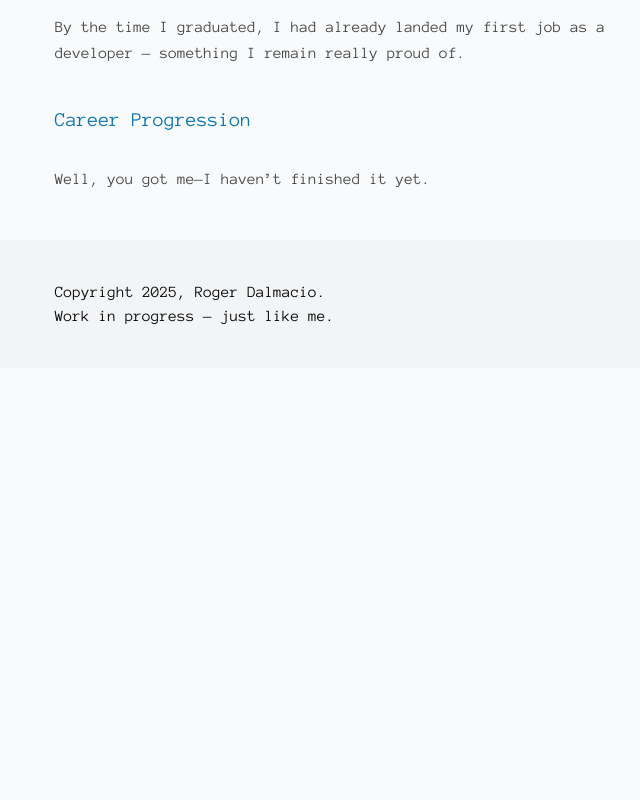
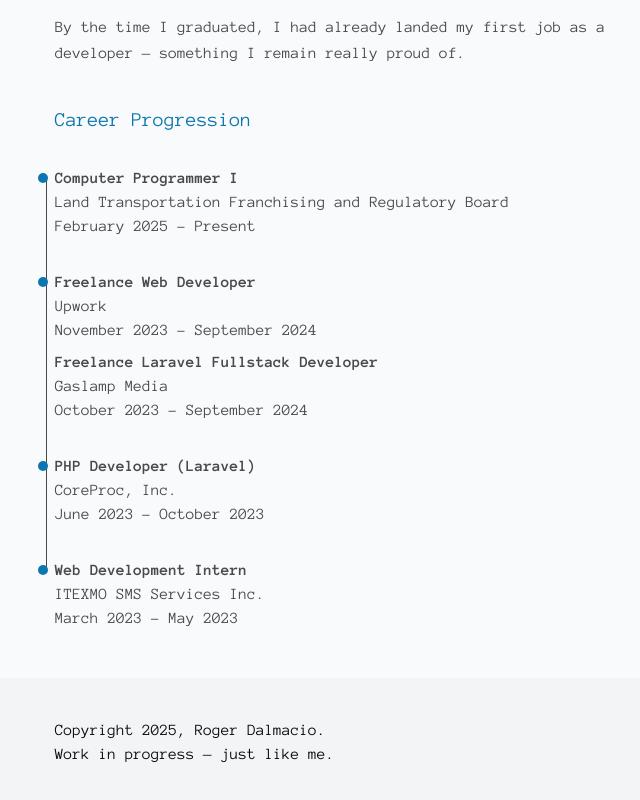
Before and after one commit to rogerdalmacio/portfolio-astro, an Astro site: page / in a window 1280 px wide. Shown: the part 968-1768 px from the top of the page, without its empty margins (169-809 px from the left). Before the commit the page ends 1336 px from the top, so only its background shows below. Built offline with nearby package versions, Linux system fonts and the light colour scheme; Astro itself is replaced by a stand-in of ours.

Commit message:
career progression

```diff
--- a/src/components/NavContent.astro
+++ b/src/components/NavContent.astro
@@ -16,7 +16,7 @@ const { pathname } = Astro.url;
     <li>
         <a href="/contacts" class={pathname.startsWith('/contacts') ? 'text-primary' : 'hover:text-primary'}>Contacts</a>
     </li>
-    <li class="rounded md:hover:bg-gray-200/50 w-fit">
+    <li class="rounded md:hover:bg-gray-200/50">
         <a href="https://github.com/rogerdalmacio" target="_blank" class="flex items-center gap-1.5 w-full h-full md:px-3 md:py-0.5">
             <img src={github.src} class="w-4" alt="github icon" />
             <span class="md:text-sm">Github</span>
--- a/src/pages/index.astro
+++ b/src/pages/index.astro
@@ -17,6 +17,38 @@ import Layout from '../layouts/Layout.astro';
 		<hr class="my-6 opacity-30">
 		<p class="mt-4 max-w-prose leading-relaxed">By the time I graduated, I had already landed my first job as a developer — something I remain really proud of.</p>
 		<h2 class="text-xl mt-10 text-highlight">Career Progression</h2>
-		<p class="mt-8 max-w-prose leading-relaxed">Well, you got me—I haven’t finished it yet.</p>
+		<div class="relative mt-8">
+			<ul class="list-image-[url('/bullet.svg')] space-y-8">
+				<li>
+					<strong>Computer Programmer I</strong>
+					<p>Land Transportation Franchising and Regulatory Board</p>
+					<p>February 2025 - Present</p>
+				</li>
+				<li>
+					<div>
+						<strong>Freelance Web Developer</strong>
+						<p>Upwork</p>
+						<p>November 2023 - September 2024</p>
+					</div>
+					<div class="mt-2">
+						<strong>Freelance Laravel Fullstack Developer</strong>
+						<p>Gaslamp Media</p>
+						<p>October 2023 - September 2024</p>
+					</div>
+				</li>
+				<li>
+					<strong>PHP Developer (Laravel)</strong>
+					<p>CoreProc, Inc.</p>
+					<p>June 2023 - October 2023</p>
+				</li>
+				<li>
+					<strong>Web Development Intern</strong>
+					<p>ITEXMO SMS Services Inc.</p>
+					<p>March 2023 - May 2023</p>
+				</li>
+			</ul>
+
+			<span class="absolute h-98 w-[1px] top-2.5 -left-[9px] bg-text -z-1"></span>
+		</div>
 	</section>
 </Layout>
--- a/src/pages/projects.astro
+++ b/src/pages/projects.astro
@@ -86,7 +86,7 @@ const projects : Project[] = [
                         :
                         <span class="text-xl">{project.title}</span>
                     }
-                    <div class="rounded-lg overflow-hidden w-full max-w-xl mt-4">
+                    <div class="rounded-lg overflow-hidden w-fit max-w-xl mt-4 border">
                         <img class={project.url ? '' : 'w-24'} src={project.image.src ?? noimage.src} alt={project.title} />
                     </div>
                     <p class="max-w-prose mt-4 indent-8">{project.description}</p>
```
Also changed, not shown: public/bullet.svg (added).
